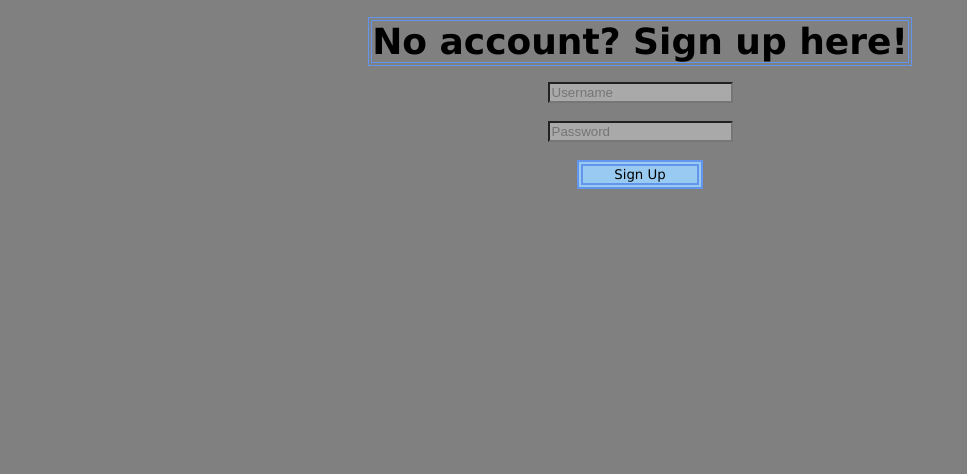
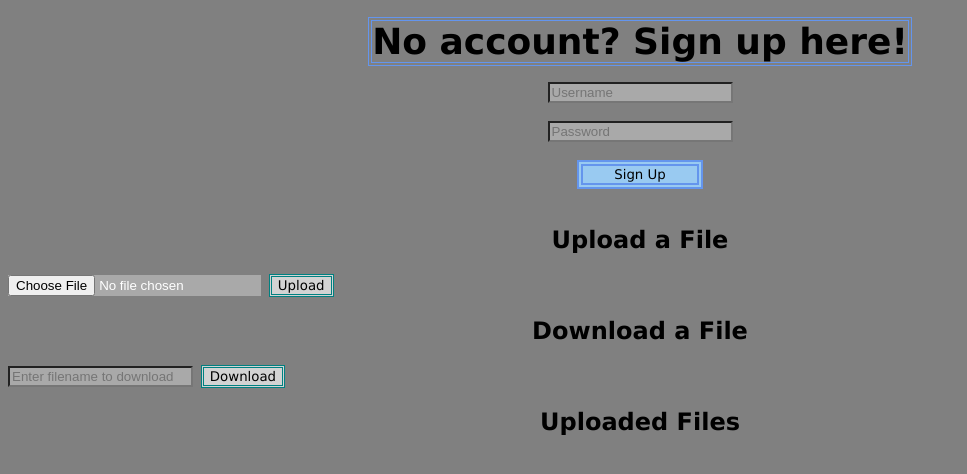
Before and after one commit to kjd-guardiano/CPSC-455-SecureChat-Group-11, a Flask app: page / in a window 1280 px wide. Shown: the part 288-762 px from the top of the page, without its empty margins (0-967 px from the left). Run offline with Flask 3, Linux system fonts and the light colour scheme; some libraries are stand-ins or nearby versions.

Commit message:
Basic file transfer
Can now upload/download files to/from clients.

Currently broadcasts across all clients:

[ TODO ]
Make the messaging client-specific.

Formalize into chat UI (no showing up on the login page!

Prevent broadcast of files to *all* users.

Perform automatic file cleanup (later?)

```diff
--- a/app.py
+++ b/app.py
@@ -1,15 +1,12 @@
-from flask import Flask, render_template, request
+from flask import Flask, render_template, request, send_from_directory
 from flask_socketio import SocketIO
 from flask_limiter import Limiter
+from ftplib import FTP
 from flask_limiter.util import get_remote_address
-import asyncio
-import math
-import time
 from contextlib import asynccontextmanager
 from ratelimits import *
-import authentication
-import clients
 from security import rsa_crypto
+import asyncio, math, time, authentication, clients, os
 
 app = Flask(__name__)
 app.config['SECRET_KEY'] = 'dummy_secret_key'
@@ -21,16 +18,61 @@ access_limiter = Limiter(get_remote_address,
                          storage_uri="memory://")
 
 
+#Directory for file storage
+upload_folder = './SecureChat_Upload'
+#Directory check, creating new folder if the previously specified does not exist.
+if not os.path.exists(upload_folder):
+    os.makedirs(upload_folder)
+
 #socket setup
 socketio = SocketIO(app, ping_interval=20, ping_timeout=60, logger=True, engineio_logger=True)
 
 users = clients.clients()   #class that stores info on all clients
 rsa_helper = rsa_crypto.rsa_help()
 
+#for serving uploaded files on request
+@app.route('/uploads/<filename>')
+def uploaded_file(filename):
+    return send_from_directory(upload_folder, filename)
+
 @app.route('/')
 def index():
 
     return render_template('index.html')
+
+#event for file uploading
+@socketio.on('upload_file')
+def handle_upload(data):
+    file_name = data['filename']
+    file_data = data['file_data']
+
+    # Save the file to the server's file system
+    file_path = os.path.join(upload_folder, file_name)
+
+    # Open the file and write the binary data to it
+    try:
+        with open(file_path, 'wb') as f:
+            f.write(file_data)
+
+        # Emit the file information to the receiving client (file name)
+        socketio.emit('file_received', {'filename': file_name})
+    except Exception as e:
+        print(f"Error during file upload: {e}")
+        socketio.emit('file_error', {'message': 'File upload failed'})
+
+
+#event for file downloading
+@socketio.on('download_file')
+def handle_download(data):
+    file_name = data['filename']
+    file_path = os.path.join(upload_folder, file_name)
+
+    if os.path.exists(file_path):
+        # Send the file download event back to the requesting client
+        socketio.emit('file_download', {'filename': file_name})
+    else:
+        # If the file doesn't exist, notify the client
+        socketio.emit('file_not_found', {'filename': file_name})
 
 @socketio.on('connect')
 def handle_connect():
--- a/db.txt
+++ b/db.txt
@@ -5,3 +5,4 @@ Jill $2b$12$KUReCOCTc7koktZQLc9MFO/hRLnPa1FI2ZD1xlNIs49nDrPQ.b3CG
 John $2b$12$XAd2BfXJntRfZCIgEAwk/etpT914vFF7eJ1Wpgx3B6vP04xKEjG5C
 1 $2b$12$.dVi66uJBCgiEC8jACODEOf9RmFdqXv3RUEPMaTZLX5awd90EHENy
 s $2b$12$i3JZnqTkT1aShvxzMeVBhu.UBtDw3oYxMb3qtc8ENBD69..BeMuz6
+bingus $2b$12$SOqGmFgn.cVYsh0R9lTElO5xEXU9QjGsIKeOQrx/DfUJtg7zwJvR6
--- a/static/scripts.js
+++ b/static/scripts.js
@@ -33,7 +33,6 @@ socket.on('login1', function (data) {
         console.log("Login failed");
     }
 });
-
 
 
 function sendMessage() {
@@ -92,3 +91,61 @@ function headerToggle() {
 function adjustHeight(el){
     el.style.height = (el.scrollHeight > el.clientHeight) ? (el.scrollHeight)+"px" : "40px";
 }
+
+//for uploading
+function uploadFile() {
+    const file = document.getElementById('fileInput').files[0];
+    if (file) {
+        const reader = new FileReader();
+        reader.onload = function(event) {
+            const fileData = event.target.result;
+
+            // Emit file upload to server (send binary data as ArrayBuffer)
+            socket.emit('upload_file', {
+                filename: file.name,
+                file_data: fileData
+            });
+        };
+        reader.readAsArrayBuffer(file); // Read file as binary data
+    }
+}
+
+//checks for file uploading
+socket.on('file_received', function(data) {
+    alert(`File uploaded: ${data.filename}`);
+    addFileToList(data.filename);
+});
+
+// Download File function
+function downloadFile() {
+    const filename = document.getElementById('filenameInput').value;
+
+    if (!filename) {
+        alert("Please enter a filename.");
+        return;
+    }
+
+    // Emit request to download the file from server
+    socket.emit('download_file', { filename });
+
+    // Listen for the file download information
+    socket.on('file_download', function(data) {
+        // The client will download the file by fetching it from the server
+        const fileUrl = `/uploads/${data.filename}`;
+        const link = document.createElement('a');
+        link.href = fileUrl;
+        link.download = data.filename;
+        link.click();
+    });
+
+    // Listen for file not found
+    socket.on('file_not_found', function(data) {
+        alert(`File not found: ${data.filename}`);
+    });
+}
+
+function addFileToList(filename) {
+    const li = document.createElement('li');
+    li.textContent = filename;
+    document.getElementById('fileList').appendChild(li);
+}
--- a/templates/index.html
+++ b/templates/index.html
@@ -31,6 +31,17 @@
         <button class="formButton" type="submit" >Sign Up</button><br><br>
     </form>
 
+    <h2>Upload a File</h2>
+    <input type="file" id="fileInput">
+    <button onclick="uploadFile()">Upload</button>
+
+    <h2>Download a File</h2>
+    <input type="text" id="filenameInput" placeholder="Enter filename to download">
+    <button onclick="downloadFile()">Download</button>
+
+    <h2>Uploaded Files</h2>
+    <ul id="fileList"></ul>
+
     <div id="messageContainer" style="display:none;  max-width: 100%; max-height: 80%;">
         <div id ="logoutButton">
             <button class='logoutButton' type="button" onclick="location.reload()"> Log out </button>
@@ -63,8 +74,6 @@
             </div>
             <div id="receivedHeader">
             </div>
-
-
             <script src="static/scripts.js"></script>
             <script src="static/rsa_help.js"></script>
             <script src="static/chat_logs.js"></script>
```
Also changed, not shown: chat_logs/bingus_bingus_chat_log.json (added, +12 -0 lines), SecureChat_Upload/badge.png (added), 1 other file.
